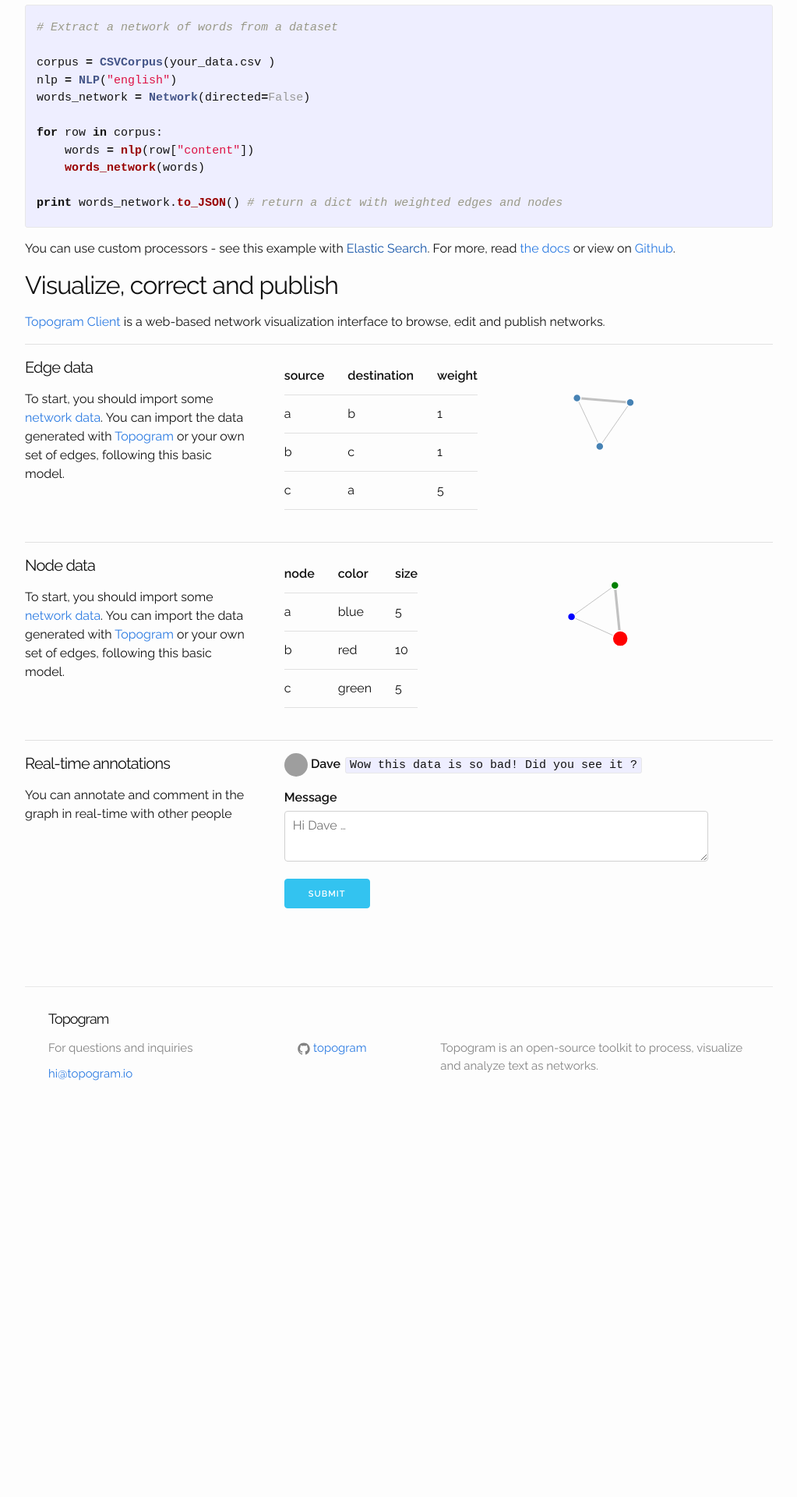
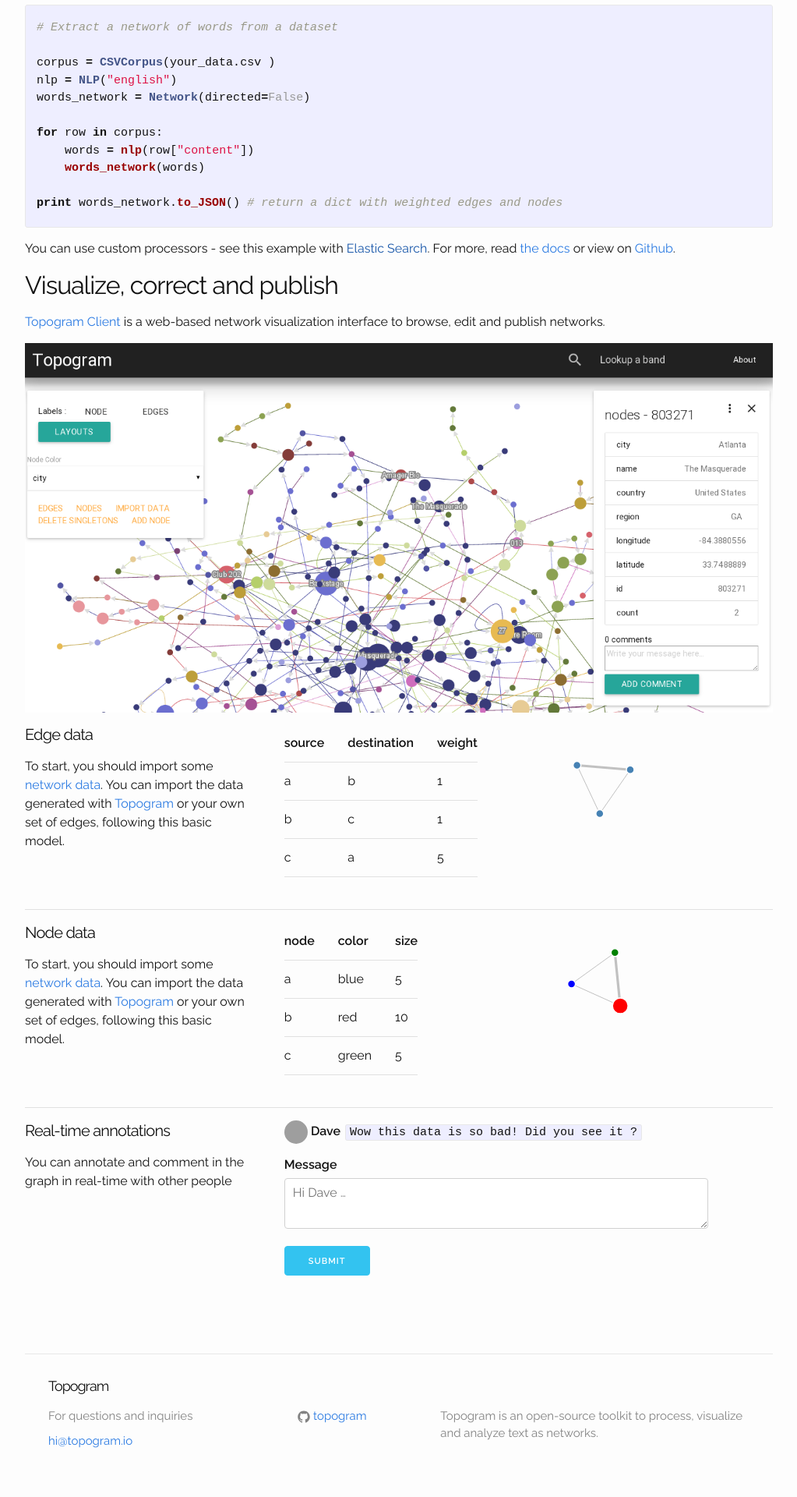
Before and after one commit to topogram/topogram.github.io, a Jekyll site: the page built from HowItWorks.md, in a window 1280 px wide. Shown: the part 1027-2947 px from the top of the page at 78% size, without its empty margins (128-1151 px from the left). Built offline with Jekyll 4.4.1, drawn with Linux system fonts in a browser that asks for light colours; before the commit the page ends 2475 px from its top, so only the background shows below that; grey boxes are pictures that could not be loaded.

Commit message:
+screenshot to how it works

```diff
--- a/HowItWorks.md
+++ b/HowItWorks.md
@@ -57,6 +57,7 @@ You can use custom processors - see this example with [Elastic Search](). For mo
 
 [Topogram Client](https://github.com/topogram/topogram-client) is a web-based network visualization interface to browse, edit and publish networks.
 
+![](/images/Topogram-Network.png)
 ---
 
 <div class="row">
```
